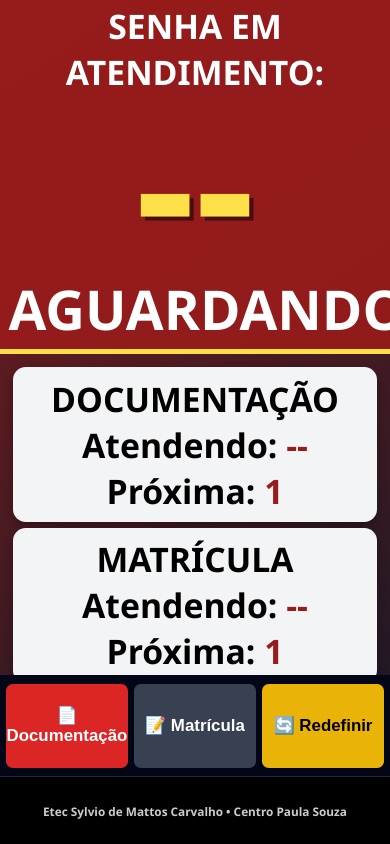
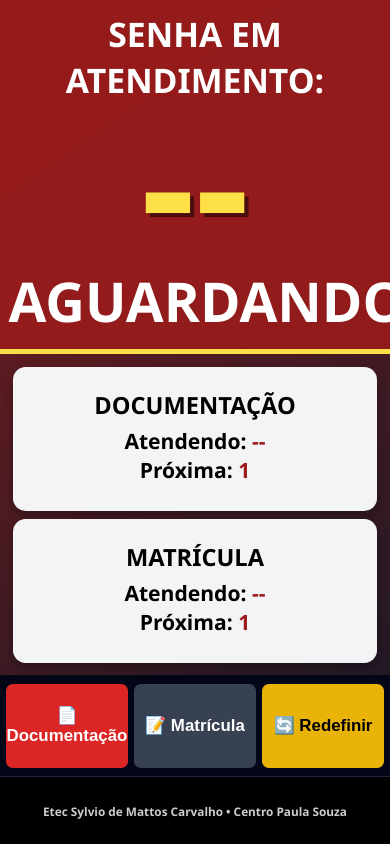
Before and after one commit to chrystianfernandoferreira/paineldeatendimentomatricula, a plain HTML site: page index.html in a window 390 px wide. Drawn offline with Linux system fonts and the light colour scheme; no server answers.

Commit message:
index.html

```diff
--- a/index.html
+++ b/index.html
@@ -3,7 +3,7 @@
 <head>
     <meta charset="UTF-8">
     <meta name="viewport" content="width=device-width, initial-scale=1.0, maximum-scale=1.0, user-scalable=no">
-    <title>Painel ETEC - Proporção 8% Rodapé</title>
+    <title>Painel ETEC - Ajuste Responsivo</title>
     <style>
         * { box-sizing: border-box; margin: 0; padding: 0; user-select: none; }
 
@@ -21,7 +21,7 @@
             background: linear-gradient(145deg, #7f1d1d, #111827);
         }
 
-        /* HEADER: Mantido em 50% para destaque da senha */
+        /* HEADER */
         .header {
             height: 50vh;
             background: rgba(153, 27, 27, 0.9);
@@ -31,8 +31,9 @@
             border-bottom: 0.6vh solid #fde047;
         }
 
-        .header h1, .section h2 {
-            font-size: 4vh;
+        /* Ajuste do Título Principal */
+        .header h1 {
+            font-size: clamp(1.2rem, 4vh, 3.5rem);
             text-transform: uppercase;
             font-weight: 900;
         }
@@ -49,7 +50,7 @@
             font-weight: 800; text-transform: uppercase;
         }
 
-        /* CONTEÚDO (RETÂNGULOS): Aumentado para 32% (compensação do rodapé) */
+        /* CONTEÚDO (RETÂNGULOS) */
         .content {
             height: 32vh;
             display: flex; gap: 1.5vw; padding: 1.5vh;
@@ -60,15 +61,29 @@
             display: flex; flex-direction: column; justify-content: center; align-items: center;
             padding: 1vh;
             box-shadow: 0 4px 10px rgba(0,0,0,0.3);
+            overflow: hidden; /* Garante que nada saia do quadrante */
+        }
+
+        /* AJUSTE ESPECÍFICO PARA DOCUMENTAÇÃO E MATRÍCULA NO QUADRANTE */
+        .section h2 {
+            /* Fonte que se adapta mas tem um limite máximo e mínimo seguro */
+            font-size: clamp(1rem, 3.5vh, 4vh);
+            text-transform: uppercase;
+            font-weight: 900;
+            text-align: center;
+            width: 100%;
+            line-height: 1;
+            margin-bottom: 1vh;
+            word-wrap: break-word; /* Caso a palavra seja muito longa para o celular */
         }
 
         .info {
-            font-size: 4vh; /* Texto interno dos retângulos ficou maior */
+            font-size: clamp(0.9rem, 3.8vh, 4vh);
             font-weight: 700;
         }
         .info strong { color: #991b1b; }
 
-        /* CONTROLES: Mantidos em 10% */
+        /* CONTROLES */
         .controls {
             height: 10vh;
             background: #020617;
@@ -88,7 +103,7 @@
         .mat { background: #374151; color: #fff; }
         .reset { background: #eab308; color: #000; }
 
-        /* RODAPÉ: Reduzido para 8% e em linha única */
+        /* RODAPÉ */
         .footer {
             height: 8vh;
             background: #000; text-align: center;
@@ -98,15 +113,22 @@
             color: rgba(255,255,255,0.8);
             border-top: 1px solid #1e293b;
             padding: 0 2vw;
-            white-space: nowrap;
         }
 
+        /* RESPONSIVIDADE ESPECÍFICA PARA NÃO CORTAR TEXTO EM CELULAR */
         @media (max-width: 600px) and (orientation: portrait) {
             .header { height: 42vh; }
-            .senha-principal { font-size: 22vh; }
-            .content { height: 38vh; flex-direction: column; }
+            .senha-principal { font-size: 20vh; }
+            .content { height: 38vh; flex-direction: column; gap: 1vh; }
+
+            /* Diminui a fonte do título interno do retângulo no mobile para evitar quebra/corte */
+            .section h2 {
+                font-size: 2.8vh;
+            }
+            .info { font-size: 2.5vh; }
+
             .controls { height: 12vh; }
-            .footer { height: 8vh; font-size: 1.4vh; white-space: normal; }
+            .footer { height: 8vh; font-size: 1.4vh; }
         }
 
         .piscar { animation: flash 0.5s ease-in-out 3; }
@@ -152,7 +174,6 @@
 <audio id="tindon" src="https://actions.google.com/sounds/v1/alarms/airport_chime.ogg" preload="auto"></audio>
 
 <script type="module">
-    // ... O código JavaScript (Firebase) permanece idêntico ...
     import { initializeApp } from "https://www.gstatic.com/firebasejs/10.8.0/firebase-app.js";
     import { getDatabase, ref, set, onValue, get, update } from "https://www.gstatic.com/firebasejs/10.8.0/firebase-database.js";
 
```
